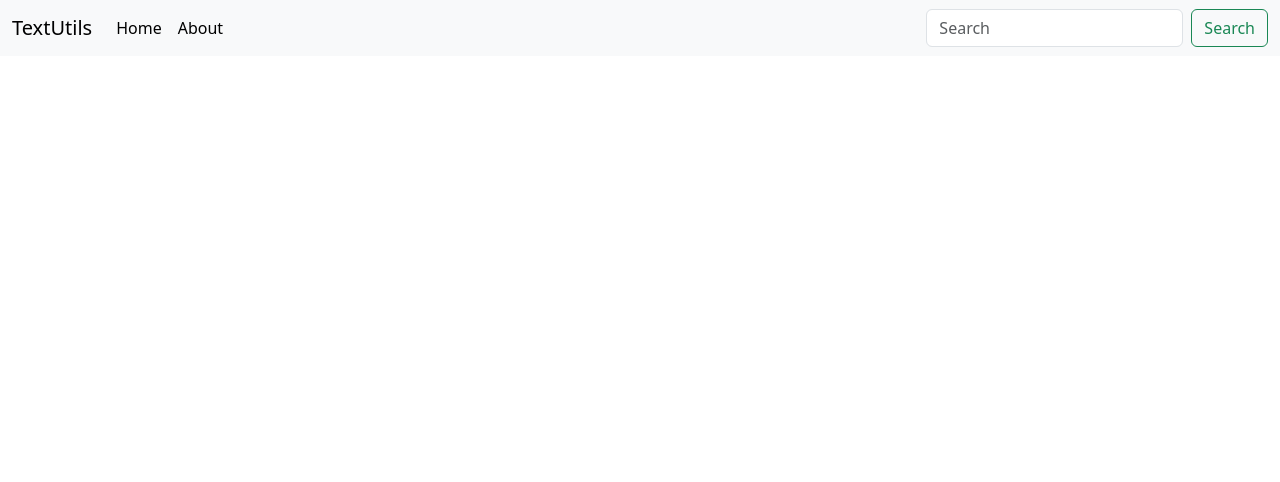
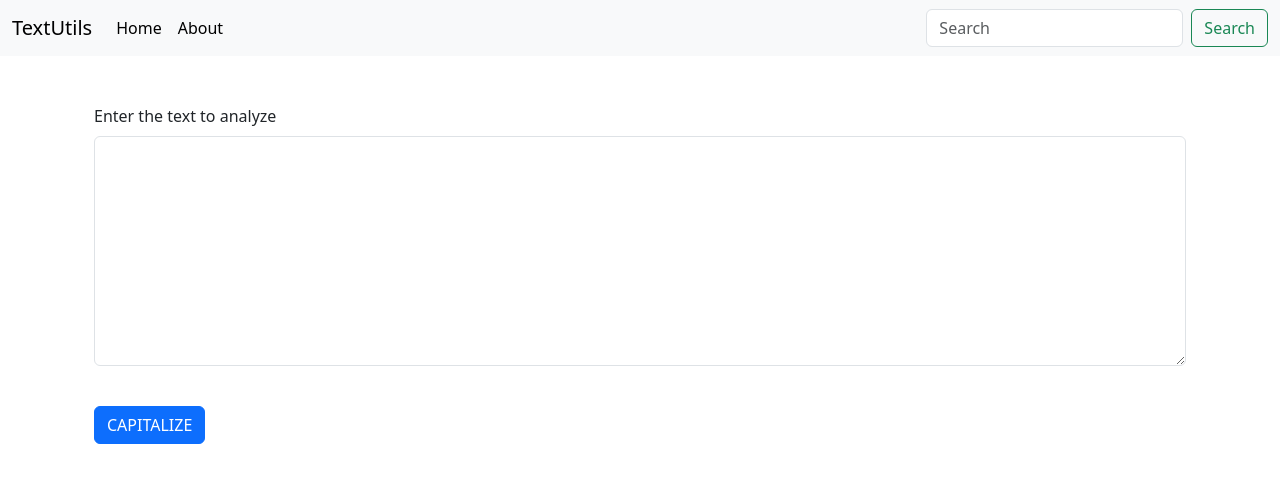
Before and after one commit to MohmmedFurqaan/Text_Utils_React, a React (Create React App) app: page /about in a window 1280 px wide. Shown: the top 482 px of the page. Built offline with nearby package versions, Linux system fonts and the light colour scheme.

Commit message:
(ADDED) added the text form and button modules in the page

```diff
--- a/src/components/App.js
+++ b/src/components/App.js
@@ -1,15 +1,25 @@
 // Main App
 
 import NavBar from "./NavBar";
+import TextForm from "./TextForm"
 
 export default function App() {
   return (
-    // for the first page --> Textutils
+    <>
+        {/* for the Navbar */}
         <NavBar
         nav_info={{
             title: "TextUtils",
             about_text: "About",
         }}
         />
+
+        {/* text component */}
+        <div className="container mt-5">
+            <TextForm heading={"Enter the text to analyze"} />
+        </div>
+
+
+    </>
   );
 }
--- /dev/null
+++ b/src/components/Button.js
@@ -0,0 +1,7 @@
+export default function Button({ content }) {
+  return (
+    <div>
+      <button className="btn btn-primary">{content}</button>
+    </div>
+  )
+}
--- a/src/components/NavBar.js
+++ b/src/components/NavBar.js
@@ -1,7 +1,5 @@
 // Nav Bar Module for the Webpage
 
-// import prop-types
-import PropTypes from "prop-types";
 
 export default function NavBar({ nav_info}) {
   return (
@@ -53,10 +51,3 @@ export default function NavBar({ nav_info}) {
     </nav>
   );
 }
-
-
-// setting the prop-types
-NavBar.prototype = {
-  title: PropTypes.string,
-  about_text: PropTypes.string,
-};
--- /dev/null
+++ b/src/components/TextForm.js
@@ -0,0 +1,22 @@
+import Button from "./Button";
+
+export default function TextForm({ heading }) {
+  return (
+    <>
+      <div className="container pb-3 my-4">
+        <label htmlFor="myBox" className="form-label">
+          {heading}
+        </label>
+        <textarea
+          className="form-control"
+          id="myBox"
+          rows="9"
+        ></textarea>
+      </div>
+      <div className="container">
+        <Button content={"CAPITALIZE"} />
+      </div>
+
+    </>
+  );
+}
```
Lines whose indentation alone changed are shown as unchanged.
